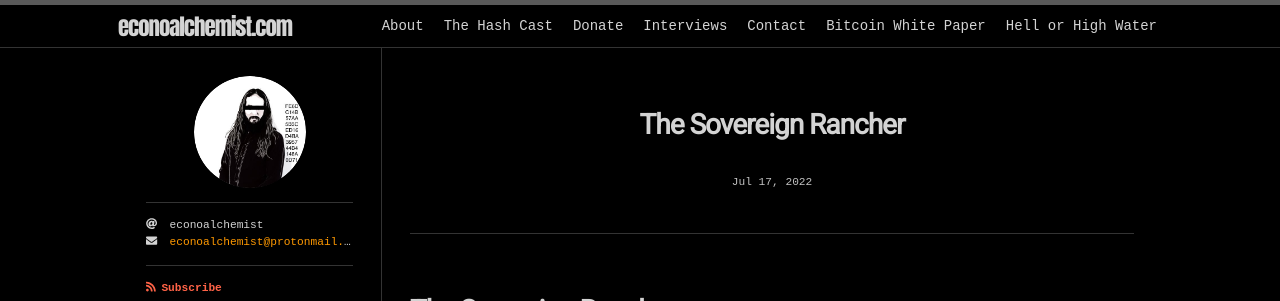
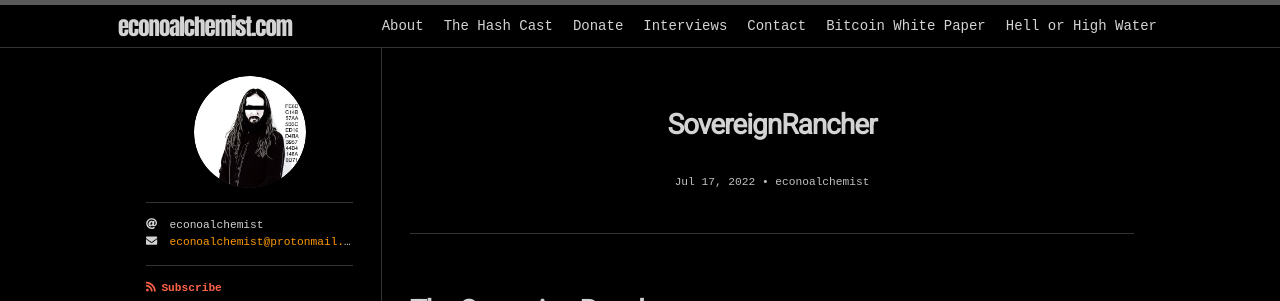
Before and after one commit to econoalchemist/econoalchemist.github.io, a Jekyll site: the page built from _posts/2022-07-17-The-Sovereign-Rancher.md, in a window 1280 px wide. Shown: the top 301 px of the page. Built offline with Jekyll 4.4.1, drawn with Linux system fonts in a browser that asks for light colours; nearby versions of some CDN libraries; some web fonts are replaced; our own code applies the rules of GitHub Pages for plain Markdown files; part of the change alters nothing that is shown.

Commit message:
Update 2022-07-17-The-Sovereign-Rancher.md

```diff
--- a/_posts/2022-07-17-The-Sovereign-Rancher.md
+++ b/_posts/2022-07-17-The-Sovereign-Rancher.md
@@ -1,3 +1,13 @@
+---
+layout: post
+toc: false
+title: "SovereignRancher"
+categories: Bitcoin-Circular-Economy-and-Property-Rights
+tags: [bitcoin, beef]
+author:
+  - econoalchemist
+---
+
 # The Sovereign Rancher
 Below you will find the chronological archives of a Colorado cattle rancher named Vern Wagner. Vern stood against the state in legal battles that stretched out over a decade. Corrupt officials abused their positions of power to steal everything Vern had. Vern was born in 1933 to a cattle ranching family near Lamar, CO. He left home at age 14, served in the armed forces, and graduated with a degree in agriculture from CSU. By the year 2000, Vern started a grazing association with small parcel owners near Hartsle, CO. The operation quickly expanded to over 8,000 private & BLM leases and Vern's Cross Slash Ranch controlled roughly 130,000 acres, 2,000 cattle, and 140 horses during it's prime. The elevation in the area was at roughly 9,000ft. For the high altitude ranching, Vern raised Black Baldy cows.
 
```
